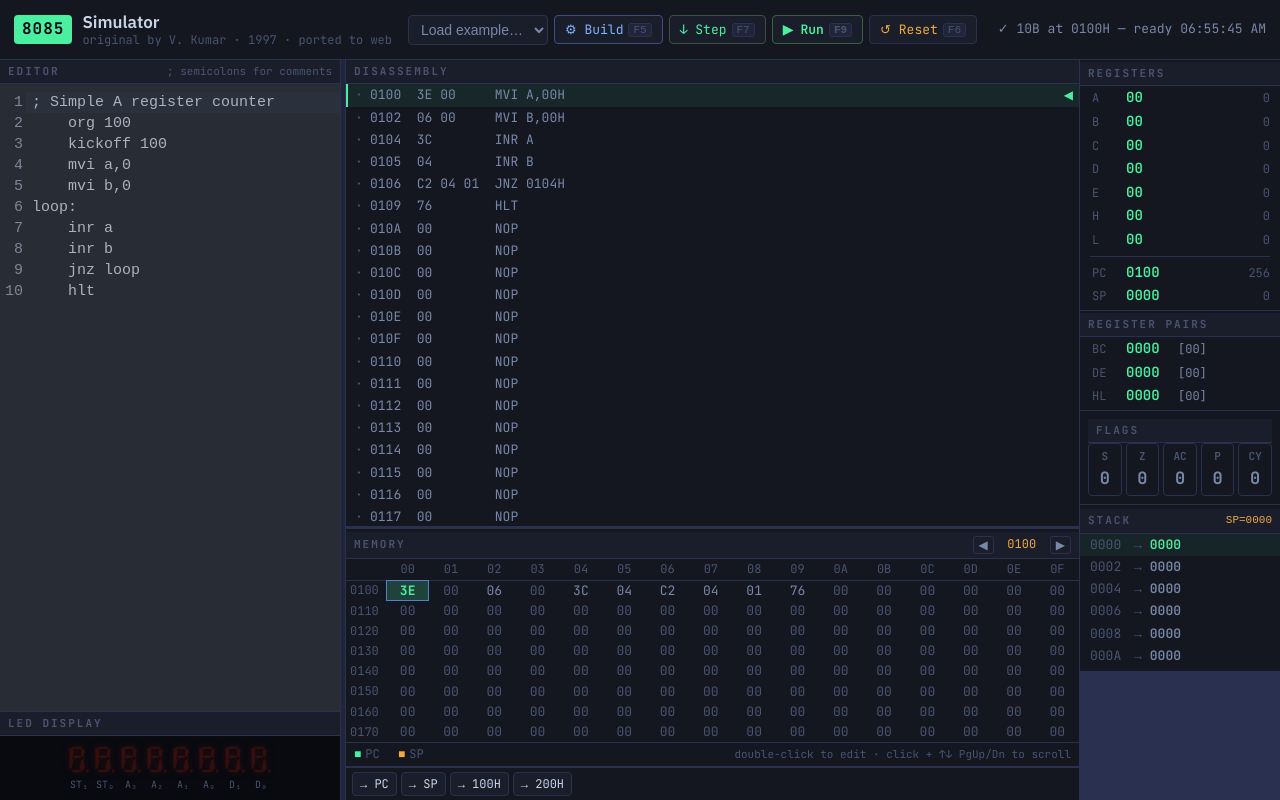
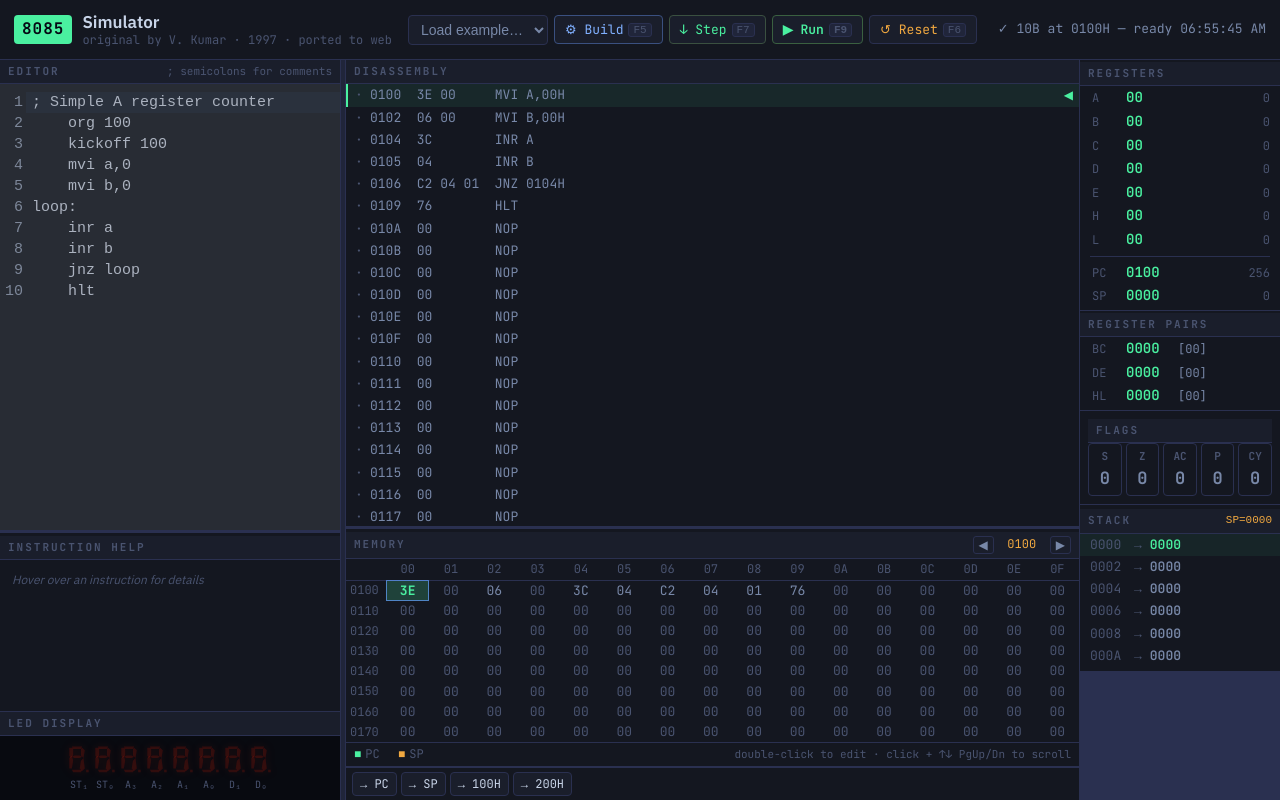
Before and after one commit to selfmodify/sim8085wasm, a React (Vite) app in the folder web/: page / in a window 1280 px wide. Built offline with nearby package versions, Linux system fonts and the light colour scheme; the HTML template or start-up script is replaced by a standard one.

Commit message:
add inline instruction help panel below editor, resizable

```diff
--- a/web/src/App.css
+++ b/web/src/App.css
@@ -200,6 +200,23 @@ body {
 .editor-panel { flex: 1 1 0; min-height: 0 }
 .editor-inner { flex: 1; height: 100%; min-height: 0 }
 .editor-hint  { font-weight: 400; letter-spacing: 0; text-transform: none; color: var(--text3) }
+
+/* ── Inline help panel ────────────────────────────────────────────── */
+.help-panel { height: 180px; flex-shrink: 0 }
+.help-resize-handle {
+  height: 5px;
+  flex-shrink: 0;
+  cursor: ns-resize;
+  background: transparent;
+  border-top: 2px solid var(--border);
+  transition: border-color .15s;
+}
+.help-resize-handle:hover { border-top-color: var(--accent) }
+.help-scroll { flex: 1 1 0; overflow-y: auto; min-height: 0 }
+.help-inline-body { padding: 8px 12px; display: flex; flex-direction: column; gap: 8px }
+.help-inline-hd { display: flex; align-items: baseline; gap: 10px; flex-wrap: wrap }
+.help-mnem-sm { font-size: 14px }
+.help-empty { padding: 12px; color: var(--text3); font-size: 12px; font-style: italic }
 
 /* ── Registers ────────────────────────────────────────────────────── */
 .reg-panel { padding: 2px 0 }
--- a/web/src/App.jsx
+++ b/web/src/App.jsx
@@ -704,6 +704,53 @@ function HelpModal({ instruction, onClose }) {
   )
 }
 
+// ── Inline instruction help panel ────────────────────────────────────────
+function HelpPanel({ instruction }) {
+  const panelRef = useRef(null)
+  const inst = instruction ? INST_HELP[instruction] : null
+
+  function onResizeDown(e) {
+    e.preventDefault()
+    const startY = e.clientY
+    const startH = panelRef.current.getBoundingClientRect().height
+    function onMove(ev) {
+      panelRef.current.style.height = Math.max(60, startH + (startY - ev.clientY)) + 'px'
+    }
+    function onUp() {
+      document.removeEventListener('mousemove', onMove)
+      document.removeEventListener('mouseup', onUp)
+    }
+    document.addEventListener('mousemove', onMove)
+    document.addEventListener('mouseup', onUp)
+  }
+
+  return (
+    <div className="panel help-panel" ref={panelRef}>
+      <div className="help-resize-handle" onMouseDown={onResizeDown} />
+      <div className="panel-hd">INSTRUCTION HELP</div>
+      <div className="help-scroll">
+        {inst ? (
+          <div className="help-inline-body">
+            <div className="help-inline-hd">
+              <span className="help-mnem help-mnem-sm">{instruction}</span>
+              <span className="help-brief">{inst.brief}</span>
+            </div>
+            <div className="help-meta">
+              <span><span className="help-lbl">Flags</span>{inst.flags}</span>
+              <span><span className="help-lbl">Size</span>{inst.bytes} byte{inst.bytes !== 1 ? 's' : ''}</span>
+              <span><span className="help-lbl">Cycles</span>{inst.cycles}</span>
+            </div>
+            <p className="help-desc">{inst.desc}</p>
+            <pre className="help-ex">{inst.ex}</pre>
+          </div>
+        ) : (
+          <div className="help-empty">Hover over an instruction for details</div>
+        )}
+      </div>
+    </div>
+  )
+}
+
 // ── Root app ─────────────────────────────────────────────────────────────
 export default function App() {
   const [src, setSrc]           = useState(EXAMPLES['Counter'])
@@ -880,6 +927,7 @@ export default function App() {
               onCursorInstruction={setCursorInst}
               onInstructionDetail={setHelpInst} />
           </div>
+          <HelpPanel instruction={cursorInst} />
           <LedDisplay leds={leds} />
         </div>
         <div className="col-resize-handle" onMouseDown={onEditorResizeDown} />
```
